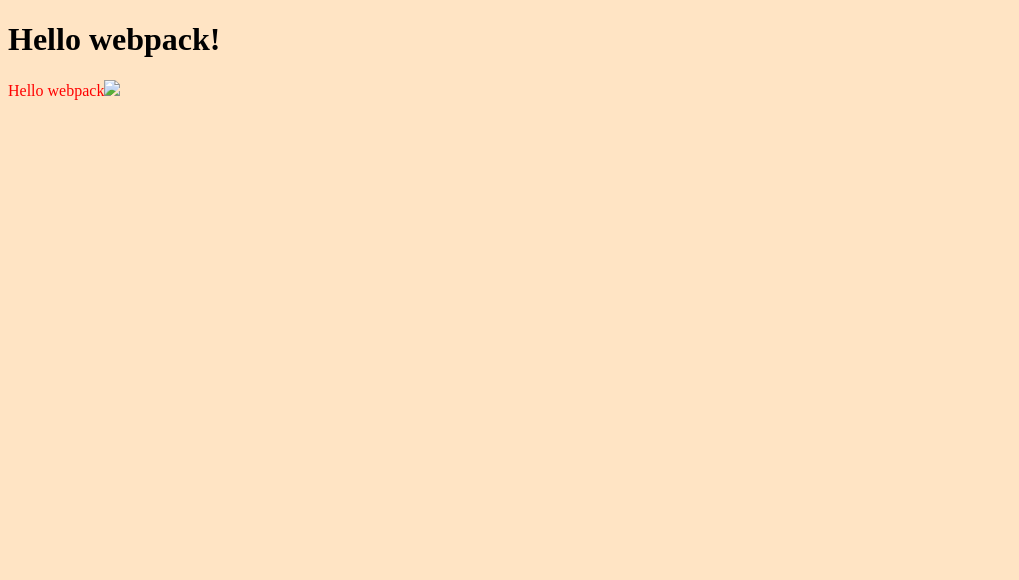
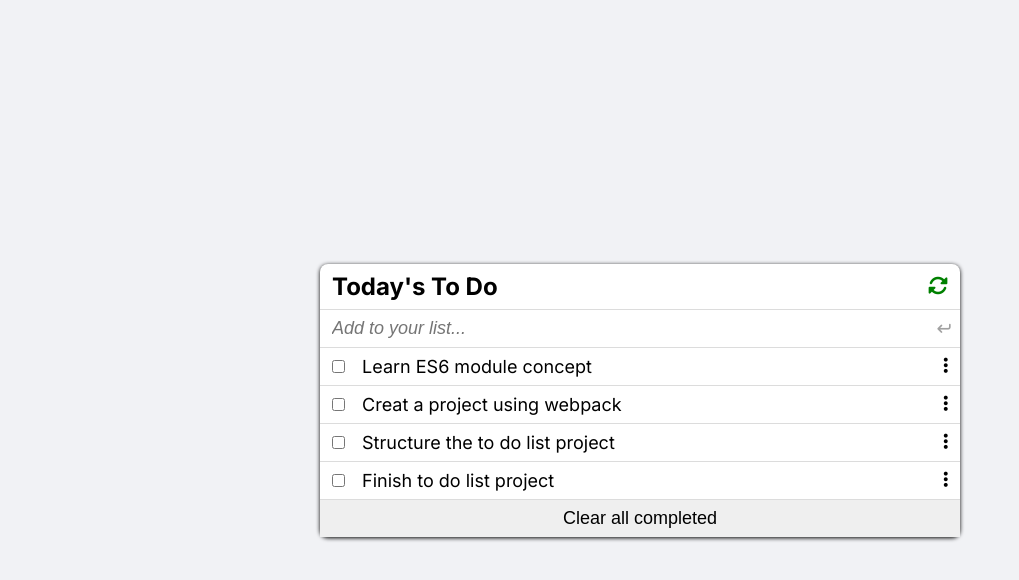
Before and after one commit to Mujeeb4582/List-of-to-do-task, a website built with webpack: page src/index.html in a window 1280 px wide. Shown: the whole page, without its empty margins (0-1019 px from the left). Built offline with nearby package versions, Linux system fonts and the light colour scheme.

Commit message:
Add the structure of to do list

```diff
--- a/src/index.html
+++ b/src/index.html
@@ -3,9 +3,25 @@
 <head>
     <meta charset="UTF-8">
     <meta name="viewport" content="width=device-width, initial-scale=1.0">
-    <title>Wbpack Exercise</title>
+    <link rel="stylesheet" href="https://cdnjs.cloudflare.com/ajax/libs/font-awesome/6.2.0/css/all.min.css" />
+    <title>List of To Do Task</title>
 </head>
 <body>
-    <h1>Hello webpack!</h1>
+  <div class="list-wrapper">
+    <header>
+      <h1 class="heading">Today's To Do</h1>
+      <i class="fa-solid fa-rotate"></i>
+    </header>
+    <form action="" class="addItems">
+      <input type="text" name="task" class="to-do" placeholder="Add to your list...">
+      <button type="submit" class="addTask">
+        <i class="fa-solid fa-arrow-turn-down"></i>
+      </button>
+    </form>
+    <ul class="list">
+    </ul>
+    <button type="submit" class="clearTask">Clear all completed</button>
+  </div>
+
 </body>
 </html>
--- a/src/index.js
+++ b/src/index.js
@@ -1,20 +1,43 @@
-import _ from 'lodash';
 import './style.css';
-import Icon from './icon.png';
 
-function component() {
-  const element = document.createElement('div');
+// declare an array and add some objects
+const toDoList = [
+  {
+    description: 'Learn ES6 module concept',
+    completed: true,
+    index: 0,
+  },
+  {
+    description: 'Creat a project using webpack',
+    completed: false,
+    index: 1,
+  },
+  {
+    description: 'Structure the to do list project',
+    completed: true,
+    index: 2,
+  },
+  {
+    description: 'Finish to do list project',
+    completed: true,
+    index: 3,
+  },
+];
 
-  // Lodash, now imported by this script
-  element.innerHTML = _.join(['Hello', 'webpack'], ' ');
-  element.classList.add('hello');
+// grab the element for display the list
 
-  // Add the image to our existing div.
-  const myIcon = new Image();
-  myIcon.src = Icon;
+const list = document.querySelector('.list');
 
-  element.appendChild(myIcon);
-  return element;
-}
+const populateItem = (taskList) => {
+  list.innerHTML += `
+  <li class = 'item'>
+  <div class = 'listItem'>
+  <input type="checkbox" name="task" value="task">
+<label for="task">${taskList.description}</label>
+</div>
+<i class="fa-solid fa-ellipsis-vertical"></i>
+</li>
+  `;
+};
 
-document.body.appendChild(component());
+toDoList.forEach(populateItem);
--- a/src/style.css
+++ b/src/style.css
@@ -1,8 +1,100 @@
-.hello {
-  color: red;
-  background: url('./icon.png');
+@import url('https://fonts.googleapis.com/css2?family=Inter:wght@100;200;300;400;500;600;700;800;900&display=swap');
+
+* {
+  padding: 0;
+  margin: 0;
+  box-sizing: border-box;
 }
 
 body {
-  background-color: bisque;
+  display: flex;
+  flex-direction: column;
+  justify-content: center;
+  align-items: center;
+  height: 100vh;
+  background-color: #f1f2f5;
+  width: 100%;
+  font-family: 'Inter', sans-serif;
+  font-style: normal;
 }
+
+.list-wrapper {
+  display: flex;
+  flex-direction: column;
+  justify-content: center;
+  align-items: center;
+  width: 50%;
+  background-color: #fff;
+  box-shadow: 0 1px 4px;
+  border-radius: 8px;
+}
+
+header {
+  display: flex;
+  justify-content: space-between;
+  width: 100%;
+  align-items: center;
+  border-bottom: 1px solid gainsboro;
+  padding: 8px 12px;
+}
+
+.heading {
+  font-size: 24px;
+}
+
+.fa-rotate {
+  font-size: 20px;
+  color: green;
+}
+
+.addItems {
+  display: flex;
+  justify-content: space-between;
+  width: 100%;
+  border-bottom: 1px solid #dcdcdc;
+  padding: 8px 12px;
+}
+
+.to-do {
+  font-size: 18px;
+  font-style: italic;
+  border: none;
+  width: 100%;
+  outline: none;
+  resize: none;
+}
+
+.addTask {
+  background-color: #fff;
+  border: none;
+}
+
+.fa-arrow-turn-down {
+  transform:rotate(90deg);
+  color: #a1a1a1;
+}
+
+.list {
+  list-style: none;
+  width: 100%;
+
+}
+
+.item {
+  display: flex;
+  justify-content: space-between;
+  border-bottom: 1px solid #dcdcdc;
+  padding: 8px 12px;
+  font-size: 18px;
+}
+
+.listItem label {
+  padding: 8px 12px;
+}
+
+.clearTask {
+  border: none;
+  width: 100%;
+  padding: 8px 12px;
+  font-size: 18px;
+}
```
Also changed, not shown: dist/31d6cfe0d16ae931b73c.png (deleted), dist/index.html, dist/main.js, src/icon.png (deleted).
